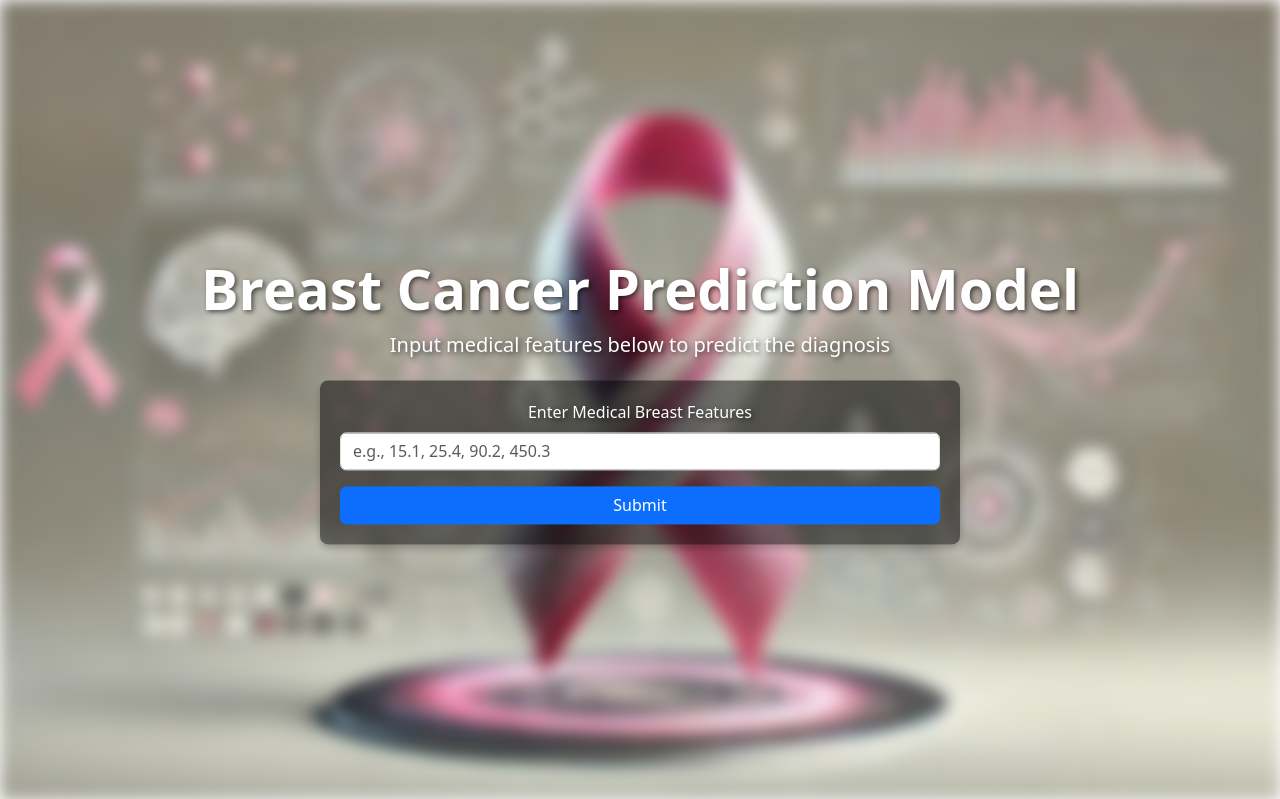
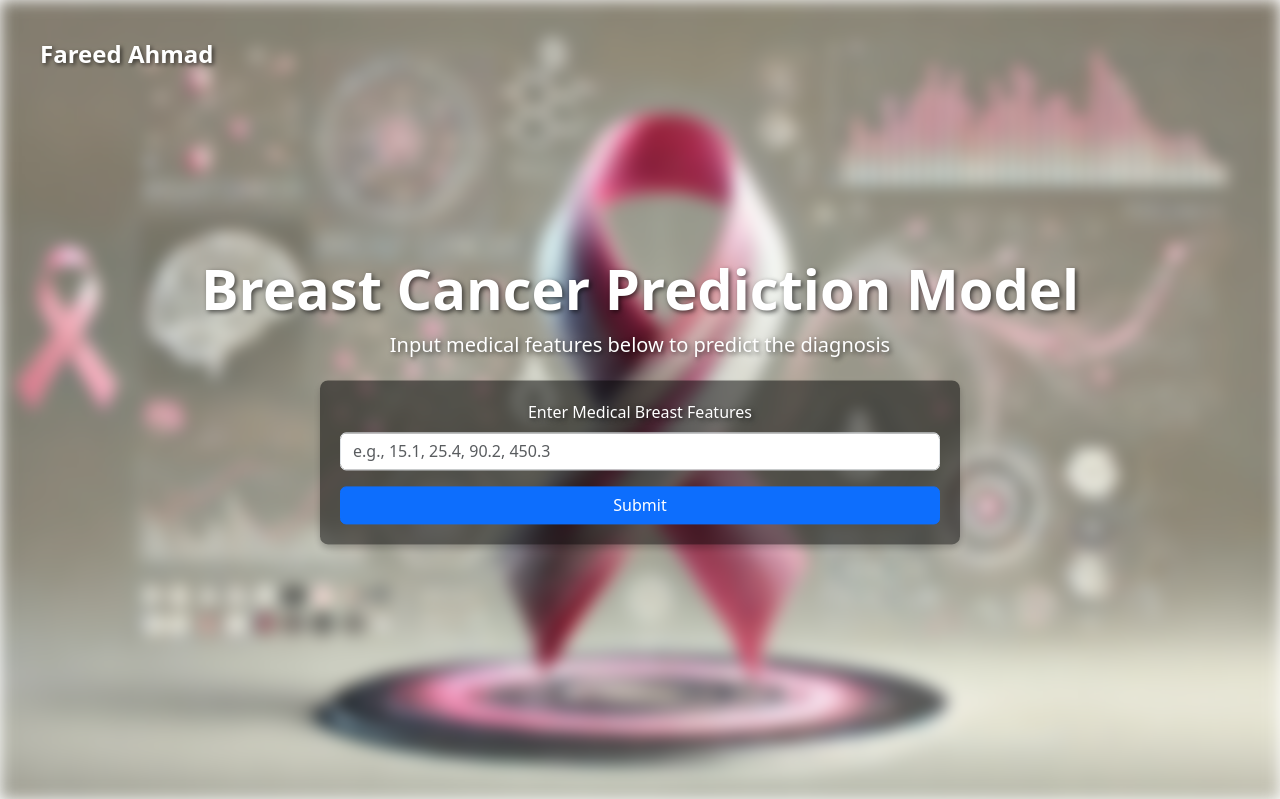
Before and after one commit to officialfareedahmad/Breast-Cancer-Detection-using-Machine-Learning, a Flask app: page / in a window 1280 px wide. Shown: the top 799 px of the page. Run offline with Flask 3, Linux system fonts and the light colour scheme; parts of the project's set-up code (start-up, migrations or seed data) failed here and were passed over.

Commit message:
Update index.html

```diff
--- a/templates/index.html
+++ b/templates/index.html
@@ -56,6 +56,12 @@
     </style>
   </head>
   <body>
+
+    <div class="position-absolute" style="top: 30px; left: 30px; padding: 10px;">
+        <h4 class="text-white fw-bold" style="text-shadow: 2px 2px 4px rgba(0, 0, 0, 0.6);">
+            Fareed Ahmad
+        </h4>
+    </div>
     <!-- Hero Section with Blurred Background -->
     <div class="hero-section">
       <!-- Blurred Background -->
@@ -112,75 +118,3 @@
     <script src="https://cdn.jsdelivr.net/npm/bootstrap@5.3.3/dist/js/bootstrap.bundle.min.js"></script>
   </body>
 </html>
-
-
-
-<!--
-<!doctype html>
-<html lang="en">
-  <head>
-    <meta charset="utf-8">
-    <meta name="viewport" content="width=device-width, initial-scale=1">
-    <title>Breast Cancer Detection</title>
-    <link href="https://cdn.jsdelivr.net/npm/bootstrap@5.3.3/dist/css/bootstrap.min.css" rel="stylesheet" integrity="sha384-QWTKZyjpPEjISv5WaRU9OFeRpok6YctnYmDr5pNlyT2bRjXh0JMhjY6hW+ALEwIH" crossorigin="anonymous">
-  </head>
-  <body>
-
-    <div class="container">
-        <h1 style="text-align: center;" >Breast Cancer Prediction Model</h1>
-        <img style="width: 100%; height:150px; object-fit: cover;" src="{{ url_for('static', filename='image.jpg')}}" alt="">
-
-
-        <form action="/predict" method="post">
-            <div class="mb-3">
-              <label for="exampleInputEmail1" class="form-label">Input Medical Breast Features</label>
-              <input type="text" name="feature" class="form-control" id="exampleInputEmail1" aria-describedby="emailHelp">
-            </div>
-            <button type="submit" class="btn btn-primary">Submit</button>
-          </form>
-
-          {% for i in message %}
-          {% if i=="cancerous" %}
-
-          <div class="card" style="width: 18rem;">
-            <img src="{{ url_for('static', filename='cancerous.jpg')}}" class="card-img-top" alt="...">
-            <div class="card-body">
-              <h5 class="card-title">Cancerous</h5>
-              <p class="card-text">Some quick example text to build on the card title and make up the bulk of the card's content.</p>
-              <a href="#" class="btn btn-primary">Go somewhere</a>
-            </div>
-
-            {% else %}
-
-            <div class="card" style="width: 18rem;">
-                <img src="{{ url_for('static', filename='negative.jpg')}}" class="card-img-top" alt="...">
-                <div class="card-body">
-                  <h5 class="card-title">Not Cancerous</h5>
-                  <p class="card-text">Some quick example text to build on the card title and make up the bulk of the card's content.</p>
-                  <a href="#" class="btn btn-primary">Go somewhere</a>
-                </div>
-
-
-          {% endif %}
-          {% endfor %}
-
-
-          </div>
-
-
-
-
-
-
-
-
-
-    </div>
-
-
-
-    <script src="https://cdn.jsdelivr.net/npm/bootstrap@5.3.3/dist/js/bootstrap.bundle.min.js" integrity="sha384-YvpcrYf0tY3lHB60NNkmXc5s9fDVZLESaAA55NDzOxhy9GkcIdslK1eN7N6jIeHz" crossorigin="anonymous"></script>
-  </body>
-</html>
-
--->
```
